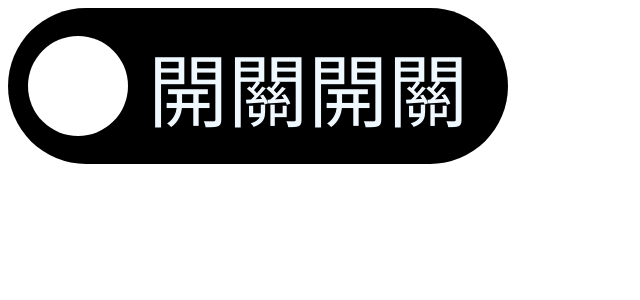
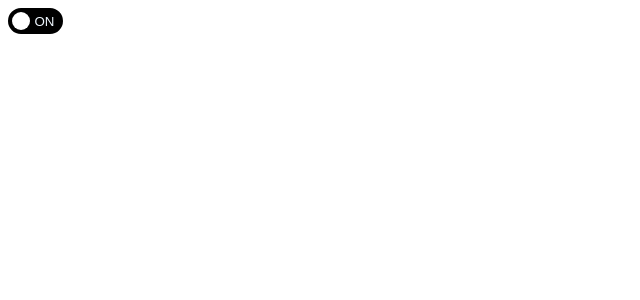
Before and after one commit to penspulse326/custom-react-ui, a React (Vite) app: page / in a window 1280 px wide. Shown: the top 300 px of the page, without its empty margins (0-640 px from the left). Built offline with nearby package versions, Linux system fonts and the light colour scheme.

Commit message:
feat: add Switch transform

```diff
--- a/src/App.tsx
+++ b/src/App.tsx
@@ -5,7 +5,7 @@ import Switch from './components/Switch';
 function App() {
   return (
     <ThemeProvider theme={defaultTheme}>
-      <Switch fontSize={80} />
+      <Switch unCheckedLabel="ON" checkedLabel="OFFFFFFF" />
     </ThemeProvider>
   );
 }
--- a/src/components/Switch/index.tsx
+++ b/src/components/Switch/index.tsx
@@ -1,25 +1,50 @@
-import { useState, useRef } from 'react';
+import { useState, useRef, useLayoutEffect } from 'react';
 import { StyledButton, Label, Thumb } from './styled';
 
 export interface SwitchProps {
   isChecked?: boolean;
-  fontSize?: number;
+  unCheckedLabel?: string;
+  checkedLabel?: string;
 }
 
-function Switch({ isChecked = false, fontSize = 16 }: SwitchProps) {
+function Switch({
+  isChecked = false,
+  unCheckedLabel,
+  checkedLabel
+}: SwitchProps) {
   const [checked, setChecked] = useState(isChecked);
+  const [labelWidth, setLabelWidth] = useState(0);
   const labelRef = useRef<HTMLDivElement>(null);
-  const width = labelRef.current?.offsetWidth;
+  const thumbSize = 18;
+  const switchWidth = labelWidth + thumbSize;
+
+  // 計算 label 的寬度，不傳入任何文字的狀況下最小寬度 thumbSize * 1.2，
+  useLayoutEffect(() => {
+    const minLabelWidth = thumbSize * 1.2;
+    const currentLabelWidth = labelRef.current?.offsetWidth ?? 0;
+    const width =
+      currentLabelWidth > minLabelWidth ? currentLabelWidth : minLabelWidth;
+
+    setLabelWidth(width);
+  }, [labelRef.current?.offsetWidth, checked]);
+
+  // 打包 props
+  const styledProps = {
+    $switchWidth: switchWidth,
+    $labelWidth: labelWidth,
+    $thumbSize: thumbSize,
+    $isChecked: checked
+  };
 
   return (
     <StyledButton
       type="button"
       onClick={() => setChecked(!checked)}
-      style={{ fontSize }}
+      {...styledProps}
     >
-      <Thumb $width={width} $isChecked={checked} />
-      <Label ref={labelRef} $isChecked={checked} $width={width}>
-        開關開關
+      <Thumb {...styledProps} />
+      <Label ref={labelRef} {...styledProps}>
+        {checked ? checkedLabel : unCheckedLabel}
       </Label>
     </StyledButton>
   );
--- a/src/components/Switch/styled.ts
+++ b/src/components/Switch/styled.ts
@@ -1,7 +1,9 @@
 import styled, { css } from 'styled-components';
 
 interface Props {
-  $width?: number;
+  $switchWidth: number;
+  $labelWidth?: number;
+  $thumbSize?: number;
   $isChecked: boolean;
 }
 
@@ -11,7 +13,7 @@ export const Label = styled.div<Props>`
   display: flex;
   justify-content: center;
 
-  margin: 0 0.25em;
+  padding: 0 ${({ $thumbSize }) => $thumbSize! / 4}px;
 
   color: aliceblue;
   white-space: nowrap;
@@ -19,18 +21,18 @@ export const Label = styled.div<Props>`
   transition: 0.2s;
 
   // checked 狀態動畫
-  ${({ $isChecked }) =>
+  ${({ $isChecked, $switchWidth, $labelWidth }) =>
     $isChecked &&
     css`
-      transform: translateX(-1.25em);
+      transform: translateX(-${$switchWidth! - $labelWidth!}px);
     `}
 `;
 
 export const Thumb = styled.div<Props>`
   position: relative;
 
-  width: 1.25em;
-  height: 1.25em;
+  width: ${({ $thumbSize }) => $thumbSize}px;
+  height: ${({ $thumbSize }) => $thumbSize}px;
   aspect-ratio: 1;
   border-radius: 9999px;
 
@@ -38,26 +40,29 @@ export const Thumb = styled.div<Props>`
 
   transition: 0.2s;
 
-  // 位移量是 label 實際寬度 $width 再加上 label 的 margin-x
-  ${({ $isChecked, $width }) =>
+  ${({ $isChecked, $labelWidth }) =>
     $isChecked &&
     css`
-      transform: translateX(calc(${$width}px + 0.5em));
+      transform: translateX(${$labelWidth}px);
     `}
 `;
 
-export const StyledButton = styled.button`
+export const StyledButton = styled.button<Props>`
   // base styles
   position: relative;
 
   display: flex;
   align-items: center;
 
-  padding: 0.25em;
-  border: none;
+  padding: 0;
+  width: ${({ $switchWidth }) => $switchWidth}px;
+  height: ${({ $thumbSize }) => $thumbSize}px;
+  border: 4px solid black;
   border-radius: 9999px;
   outline: none;
+  box-sizing: content-box;
 
   background-color: black;
+
   cursor: pointer;
 `;
```
